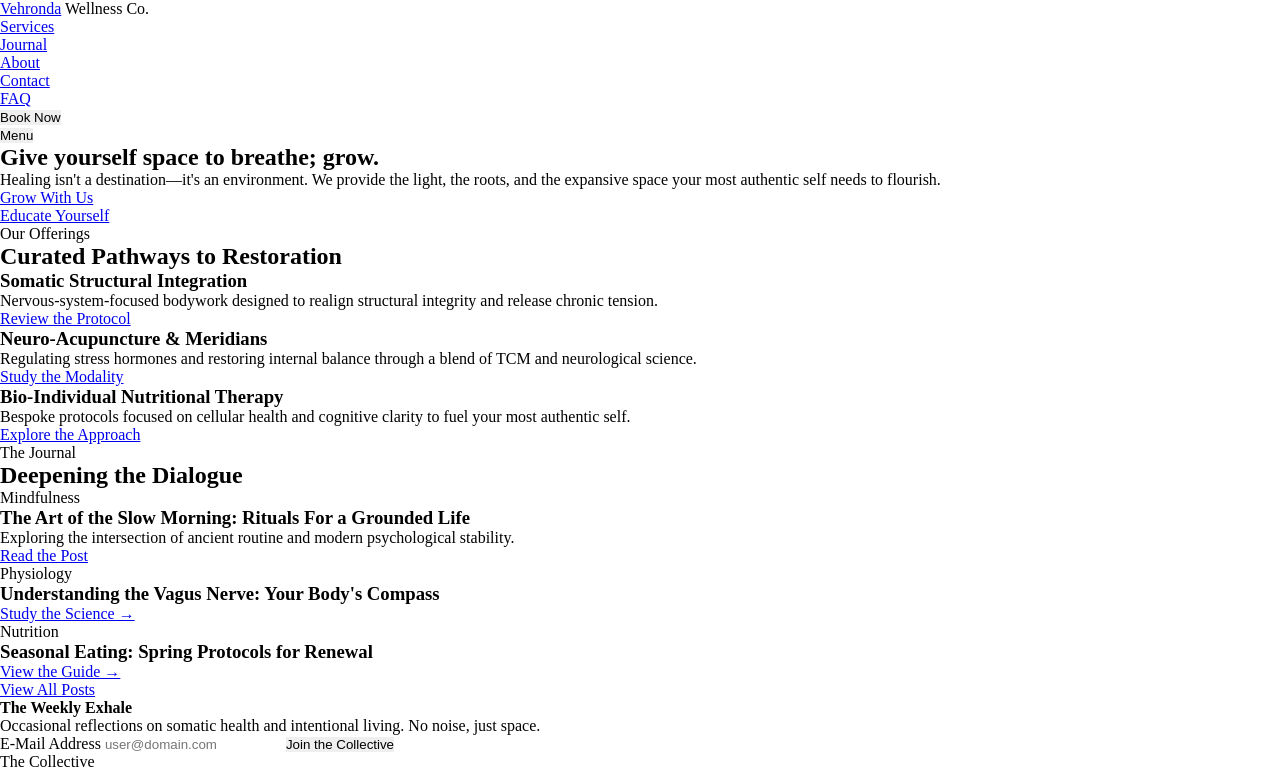
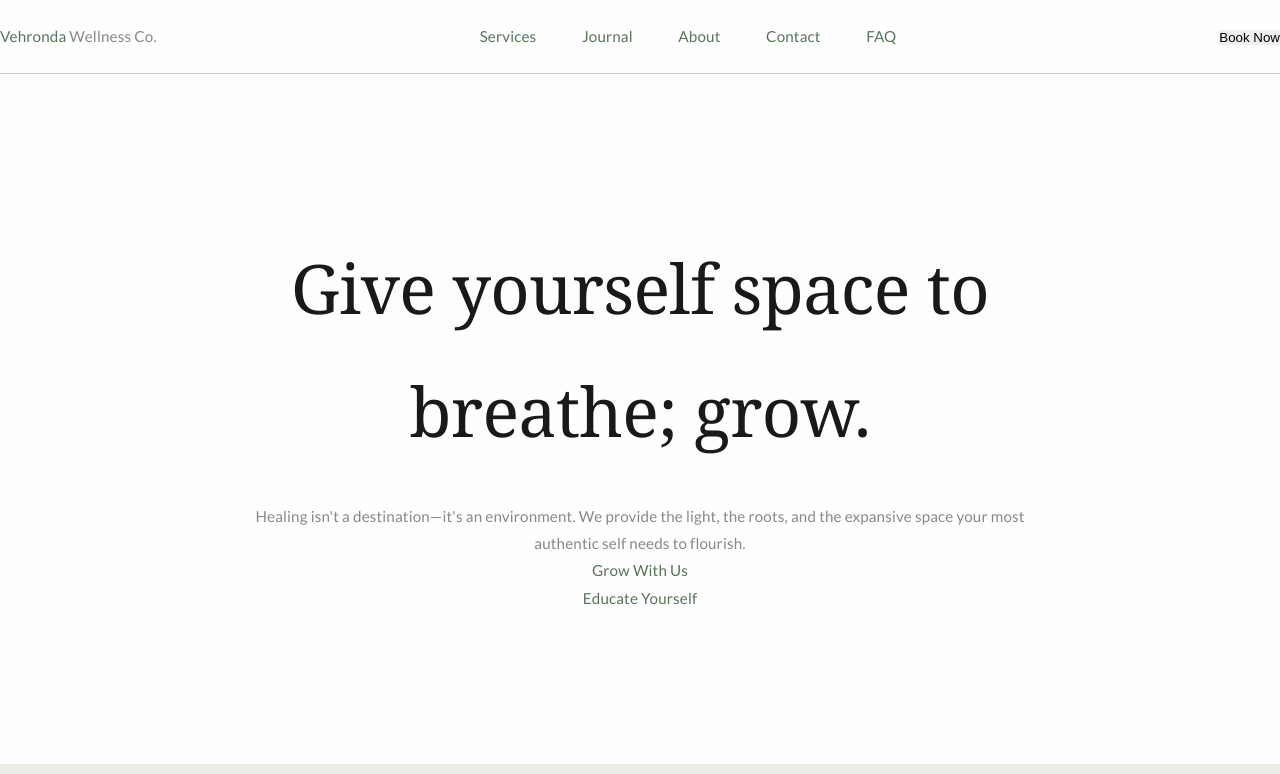
Before and after one commit to nitrocodebrew/vehronda, a plain HTML site: page index.html in a window 1280 px wide. Shown: the top 774 px of the page. Drawn offline with Linux system fonts and the light colour scheme; a web font is replaced by a local one.

Commit message:
Progress update

```diff
--- a/css/style.css
+++ b/css/style.css
@@ -17,7 +17,6 @@
 
 }
 
-
 * {
     margin: 0;
     padding: 0;
@@ -30,6 +29,113 @@
     box-sizing: border-box;
 }
 
+html {
+    font: 400 0.95em/1.8 var(--font-copy);
+    letter-spacing: 0.01em;
+    background-color: var(--snow);
+    color: var(--shadow);
+    scroll-behavior: smooth;
+}
+
+a, a:link, a:visited {
+    font-weight: inherit;
+    text-decoration: none;
+    color: var(--olive);
+}
+
+a:hover, a:active {
+    color: var(--onyx);
+}
+
+a:active {
+    border-bottom: 1px dotted var(--silver);
+}
+
 ol, ul {
     list-style: none;
 }
+
+h1, h2, h3, h4, h5, h6 {
+    font-family: var(--font-headings);
+    font-weight: 400;
+    letter-spacing: -0.01em;
+    color: var(--onyx);
+    -webkit-font-smoothing: antialiased;
+    -moz-osx-font-smoothing: grayscale;
+    text-rendering: optimizeLegibility;
+}
+
+.header-subtext {
+    display: block;
+    font-size: 0.7rem;
+    font-weight: 700;
+    text-transform: uppercase;
+    letter-spacing: 0.25rem;
+    color: var(--clay);
+    margin-bottom: 1rem;
+}
+
+h1 {
+    font-size: clamp(2.5rem, 8vw, 4.5rem);
+    margin-bottom: 2rem;
+}
+
+section {
+    padding: 10rem 0;
+}
+
+section:nth-child(even) {
+    background-color: var(--stone);
+}
+
+.container {
+    margin: 0 auto;
+    padding: 0 2rem;
+    max-width: 1300px;
+}
+
+/**
+ * ===========
+ * Page header
+ * ===========
+ */
+
+.page-header {
+    position: sticky;
+    top: 0;
+    z-index: 1;
+    border-bottom: 1px solid var(--silver);
+    background-color: var(--snow);
+    padding: 1.5rem 0;
+}
+
+.header-container {
+    display: flex;
+    justify-content: space-between;
+    align-items: center;
+}
+
+.main-menu ul {
+    display: flex;
+    gap: 3rem;
+}
+
+/**
+ * ============
+ * Hero section
+ * ============
+ */
+
+#hero {
+    text-align: center;
+}
+
+.hero-copy {
+    max-width: 800px;
+    margin: 0 auto;
+}
+
+
+.hidden {
+    display: none;
+}
```
